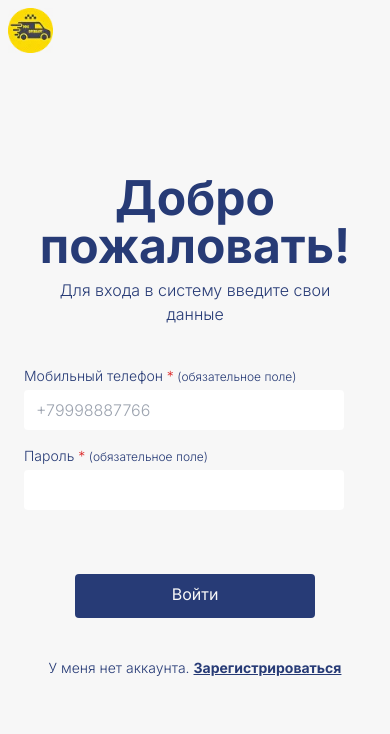
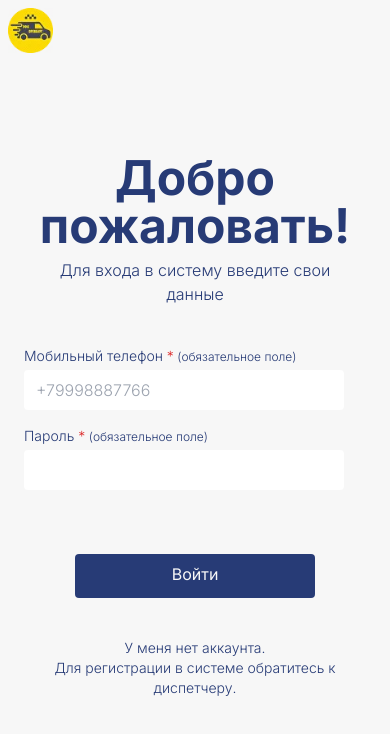
Before and after one commit to RVKPYATI/app_dispatcher, a Next.js app: page /login in a window 390 px wide. Shown: the top 734 px of the page. Built offline with nearby package versions, Linux system fonts and the light colour scheme; a web font is replaced by a local one; what @designbycode/tailwindcss-text-shadow would draw is missing.

Commit message:
update-register-14-10-2023-8-56

```diff
--- a/src/app/components/LogInForm/LogInForm.jsx
+++ b/src/app/components/LogInForm/LogInForm.jsx
@@ -183,14 +183,14 @@ function LogInForm({ reg }) {
         <p className="text-primary font-light text-sm">
           У меня нет аккаунта.{" "}
           <span
-            className="font-bold underline cursor-pointer"
+            className="font-bold underline cursor-pointer md:hidden"
             onClick={() => reg(true)}
           >
             Зарегистрироваться
           </span>
         </p>
       </div>
-      <p className="text-primary font-light text-sm hidden ">
+      <p className="text-primary font-light text-sm hidden md:block">
         Для регистрации в системе обратитесь к диспетчеру.
       </p>
     </>
```
